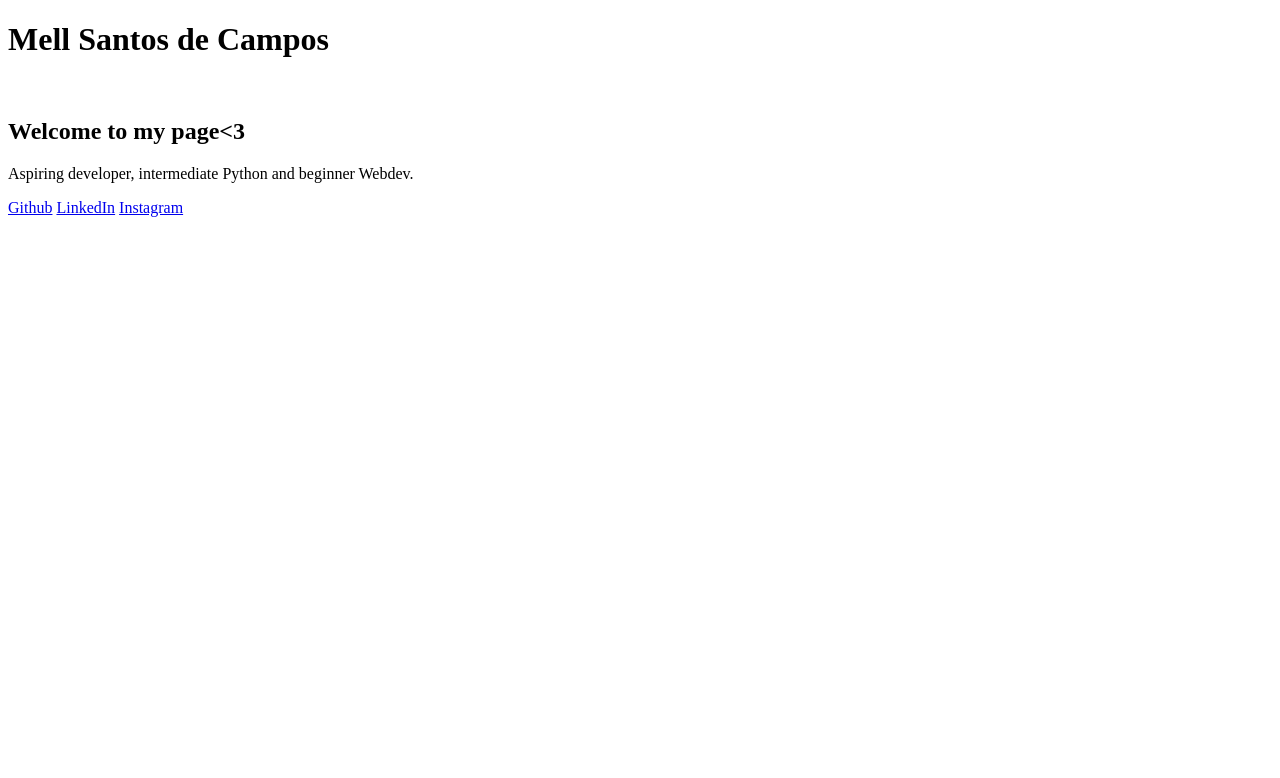
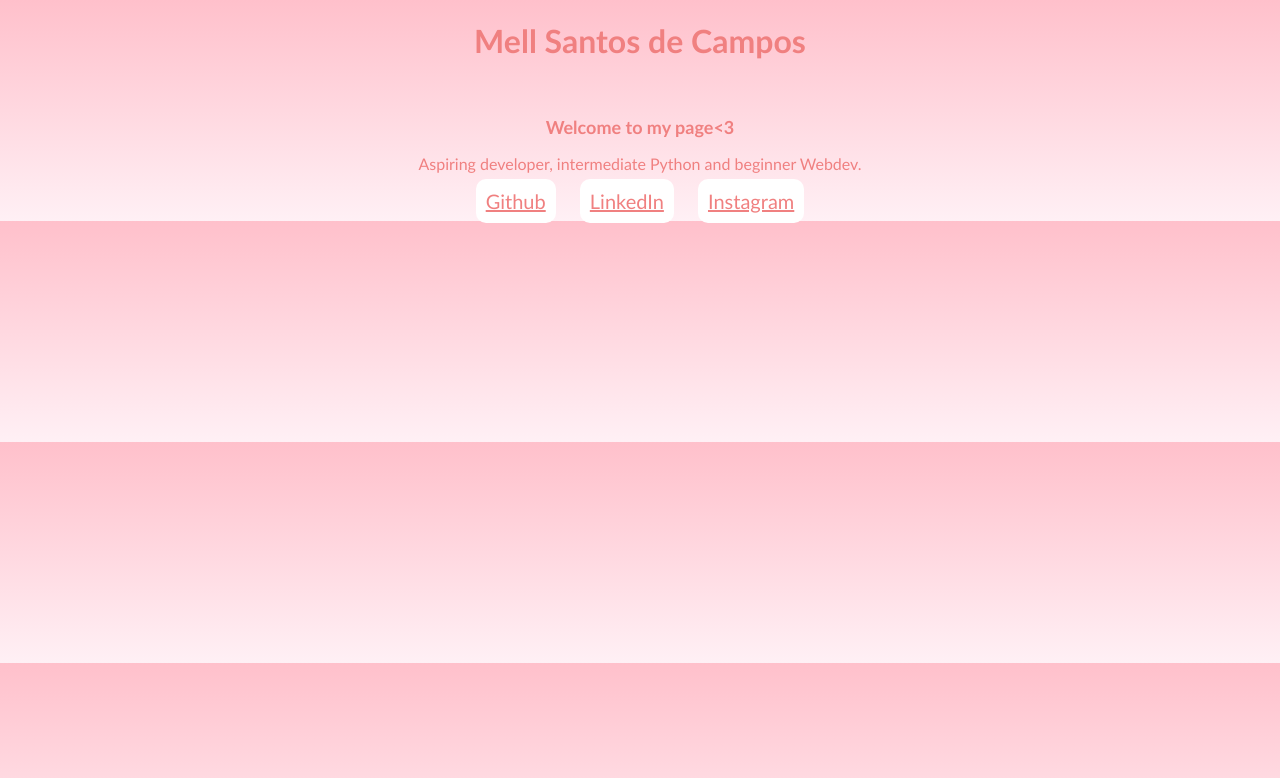
Before and after one commit to mellsca/Profile-Showcase, a plain HTML site: page index.html in a window 1280 px wide. Drawn offline with Linux system fonts and the light colour scheme.

Commit message:
Update index.html
Small correction of the linking of the CSS document to this one.

```diff
--- a/index.html
+++ b/index.html
@@ -3,7 +3,7 @@
 <head>
   <meta charset="UTF-8">
   <meta name="viewport" content="width=device-width, initial-scale=1.0">
-  <link rel="stylesheet" href="css part.css">
+  <link rel="stylesheet" href="css_part.css">
   <title>About me <3</title>
 </head>
 <body class="body">
```
